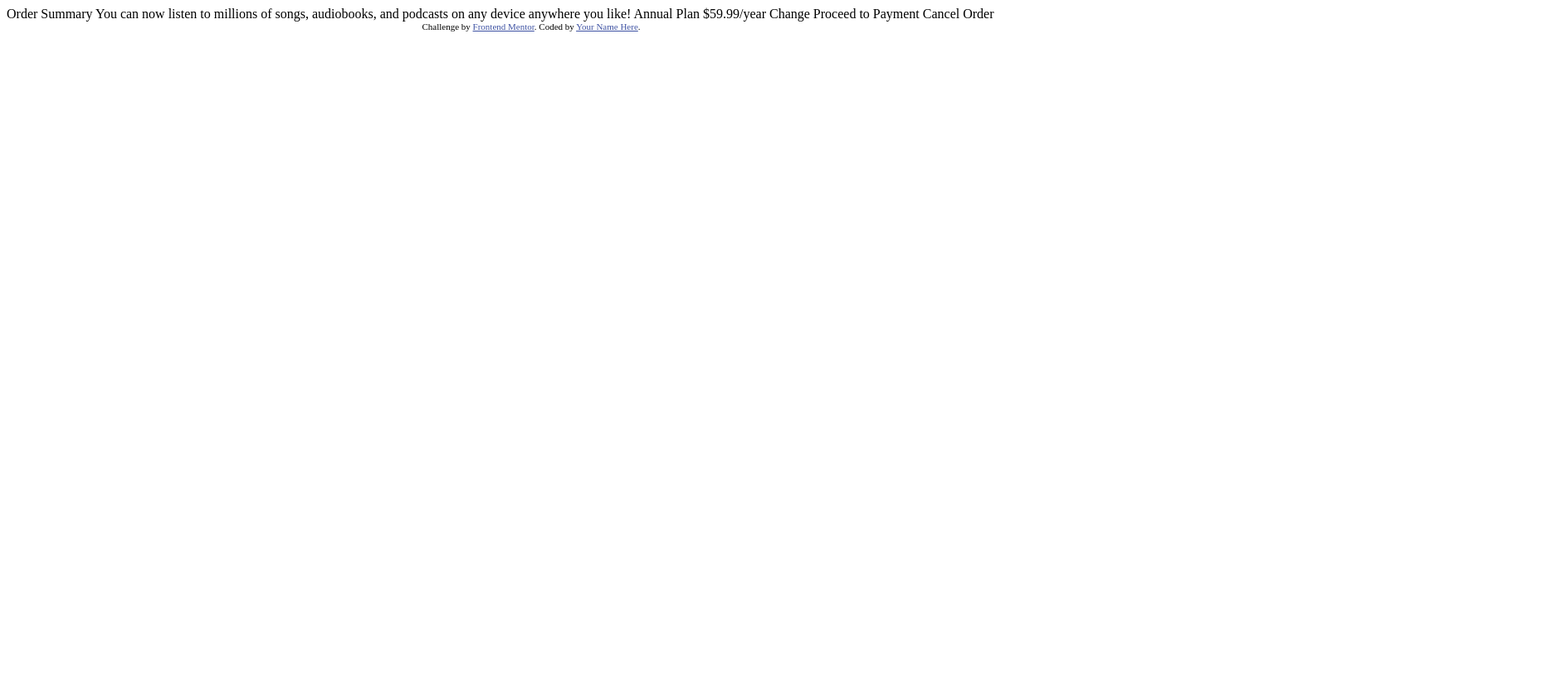
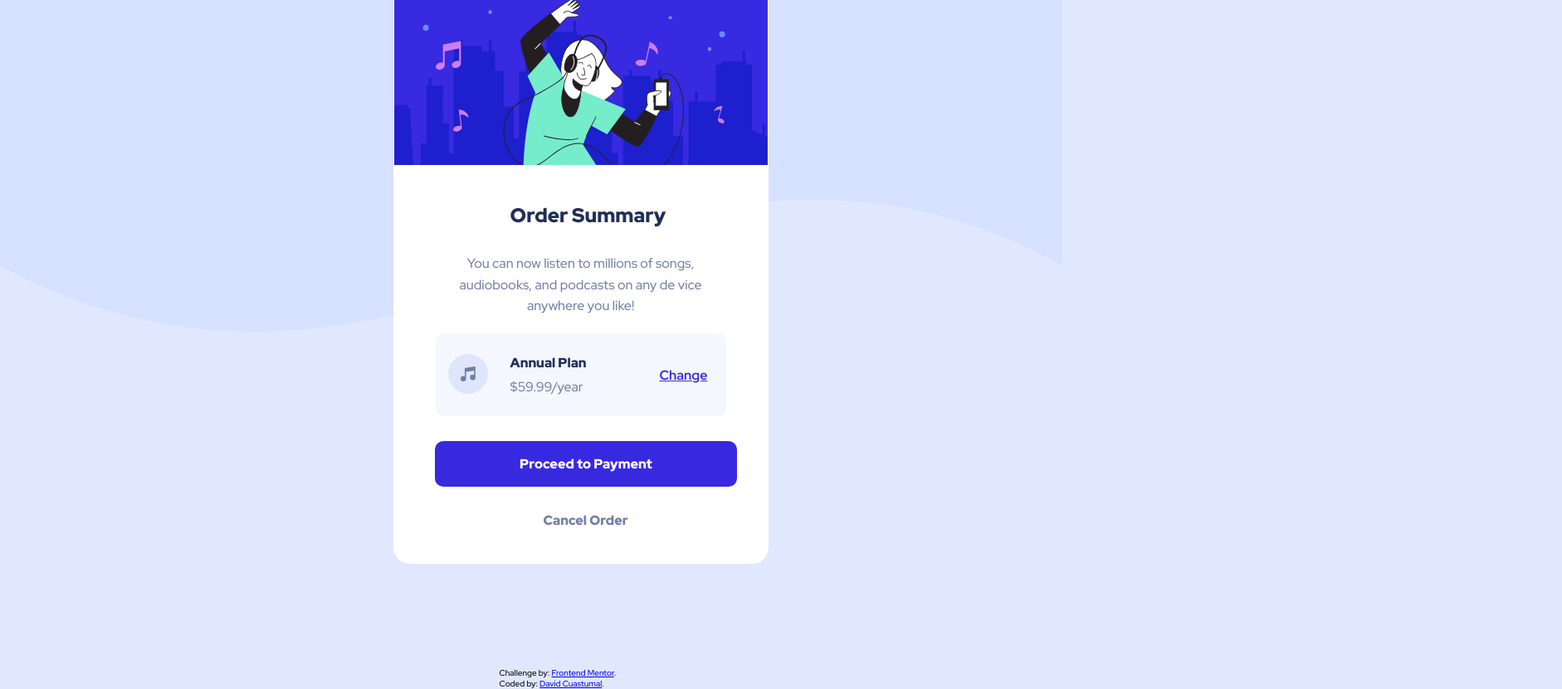
Before and after one commit to Dcuastumal/Order-summary-component, a plain HTML site: page index.html in a window 1280 px wide. Shown: the whole page at 83% size, 1882 px wide, since content can reach past the window. Before the commit the page ends 800 px from the top, so only its background shows below. Drawn offline with Linux system fonts and the light colour scheme.

Commit message:
End of the paage

```diff
--- /dev/null
+++ b/assets/css/body.css
@@ -0,0 +1,106 @@
+body{
+    background-color: var(--Pale-blue);
+    font-family: "Red Hat Display";
+    margin: 0px;
+}
+.background{
+    width: 100%;
+    height: 400px;
+}
+.container{
+   background-color: white;
+   position: absolute;
+   left: 37%;
+   bottom: 15%;
+   width: 450px;
+   height: 700px;
+   border: solid 1px transparent;
+   border-radius: 20px;
+}
+.background-image{
+    border-top-left-radius: 20px;
+    border-top-right-radius: 20px;
+}
+h2 {
+    color: var(--Dark-blue);
+    font-weight: 900;
+    margin-left: 140px;
+    margin-top: 40px;
+    margin-bottom: 30px;
+}
+.p1{
+    display: flex;
+    color: var(--Desaturated-blue);
+    margin-left: 50px;
+    margin-right: 50px;
+    text-align: center;
+    line-height: 1.6;
+}
+.container-plan{
+    background-color: var(--Very-pale-blue);
+    height: 100px;
+    margin: 20px 50px;
+    border-radius: 10px;
+}
+
+.icon-music{
+    position: absolute;
+    margin-top: 25px;
+    margin-left: 15px;
+}
+.annual-plan {
+    position: absolute;
+    margin-left: 20%;
+    margin-top: 25px;
+    color: var(--Dark-blue);
+    font-weight: 900;
+}
+.price{
+    position: absolute;
+    color: var(--Desaturated-blue);
+    margin-left: 20%;
+    margin-top: 12%;
+}
+.link-change {
+    position: absolute;
+    color: var(--Bright-blue);
+    font-weight: 700;
+    margin-left: 60%;
+    margin-top: 40px;
+}
+.link-change:hover {
+    color: rgba(56, 41, 224, 0.70);
+    text-decoration: none;
+}
+.btn-payment {
+    position: absolute;
+    border: 2px solid transparent;
+    background-color: var(--Bright-blue);
+    color: white;
+    text-decoration: none;
+    font-weight: 900;
+    border-radius: 10px;
+    padding: 15px 100px;
+    margin-left: 11%;
+    margin-top: 10px;
+}
+.btn-payment:hover {
+    background: rgba(56, 41, 224, 0.70);
+}
+.btn-cancel-order {
+    position: absolute;
+    color: var(--Desaturated-blue);
+    text-decoration: none;
+    font-weight: 900;
+    margin-top: 95px;
+    margin-left: 40%;
+}
+.btn-cancel-order:hover {
+    color: var(--Dark-blue);
+}
+.attribution{
+    position: relative;
+    top: 400px;
+    left: 47%;
+    font-size: 10px;
+}
--- /dev/null
+++ b/assets/css/main.css
@@ -0,0 +1,17 @@
+:root{
+/*Primary*/
+
+--Pale-blue: hsl(225, 100%, 94%);
+--Bright-blue: hsl(245, 75%, 52%);
+
+/*Neutral*/
+
+--Very-pale-blue: hsl(225, 100%, 98%);
+--Desaturated-blue: hsl(224, 23%, 55%);
+--Dark-blue: hsl(223, 47%, 23%);
+
+/*Typography*/
+
+--Font-size-paragraph: 16px;
+
+}
--- /dev/null
+++ b/assets/css/media.css
@@ -0,0 +1,39 @@
+@media only screen and (min-width: 416px){
+    .background-mobile {
+        display: none;
+    }
+}
+
+@media only screen and (max-width: 416px){
+    .background{
+        display: none;
+    }
+    .background-mobile{
+        width: 100%;
+    }
+    .container{
+        top: 10%;
+        left: 15px;
+        width: 380px;
+        height: 670px;
+    }
+    .background-image{
+        width: 380px;
+    }
+    .orderr {
+        margin-left: -40px;
+    }
+    .container-plan{
+        margin: 20px 20px;
+    }
+    .link-change {
+        margin-left: 65%;
+    }
+    .btn-payment {
+        padding: 15px 90px;
+        margin-left: 20px;
+    }
+    footer{
+        margin-top: 160px;
+    }
+}
--- a/index.html
+++ b/index.html
@@ -2,36 +2,58 @@
 <html lang="en">
 <head>
   <meta charset="UTF-8">
-  <meta name="viewport" content="width=device-width, initial-scale=1.0"> <!-- displays site properly based on user's device -->
-
-  <link rel="icon" type="image/png" sizes="32x32" href="./images/favicon-32x32.png">
-
+  <meta name="viewport" content="width=device-width, initial-scale=1.0">
+  <link rel="icon" type="image/png" sizes="32x32" href="assets/images/favicon-32x32.png">
   <title>Frontend Mentor | Order summary card</title>
 
-  <!-- Feel free to remove these styles or customise in your own stylesheet 👍 -->
-  <style>
-    .attribution { font-size: 11px; text-align: center; }
-    .attribution a { color: hsl(228, 45%, 44%); }
-  </style>
+  <link rel="preconnect" href="https://fonts.googleapis.com">
+  <link rel="preconnect" href="https://fonts.gstatic.com" crossorigin>
+  <link href="https://fonts.googleapis.com/css2?family=Big+Shoulders+Display&family=Lexend+Deca&family=Montserrat&family=Quicksand:wght@300;500;700&family=Red+Hat+Display:wght@500;700;900&display=swap" rel="stylesheet">
+
+
+  <link rel="stylesheet" href="assets/css/main.css">
+  <link rel="stylesheet" href="assets/css/body.css">
+  <link rel="stylesheet" href="assets/css/media.css">
 </head>
 <body>
-
-  Order Summary
-
-  You can now listen to millions of songs, audiobooks, and podcasts on any
-  device anywhere you like!
-
-  Annual Plan
-  $59.99/year
-
-  Change
-
-  Proceed to Payment
-  Cancel Order
-
-  <div class="attribution">
-    Challenge by <a href="https://www.frontendmentor.io?ref=challenge" target="_blank">Frontend Mentor</a>.
-    Coded by <a href="#">Your Name Here</a>.
-  </div>
+  <img class="background" src="assets/images/pattern-background-desktop.svg" alt="pattern background">
+  <img class="background-mobile" src="assets/images/pattern-background-mobile.svg" alt="pattern background mobile">
+  <main>
+    <div class="container">
+      <div class="background-header">
+        <img class="background-image" src="assets/images/illustration-hero.svg" alt="illustration hero">
+      </div>
+      <div class="body-container">
+        <div class="orderr">
+          <h2>
+            Order Summary
+          </h2>
+        </div>
+        <p class="p1">
+          You can now listen to millions of songs, audiobooks, and podcasts on any de vice anywhere you like!
+        </p>
+        <div class="container-plan">
+          <img class="icon-music" src="assets/images/icon-music.svg" alt="icon music">
+          <p class="annual-plan">
+            Annual Plan
+          </p>
+          <p class="price">
+            $59.99/year
+          </p>
+          <a class="link-change" href="/">Change</a>
+        </div>
+        <div class="payment-container">
+          <a href="" class="btn-payment">Proceed to Payment</a>
+          <a href="" class="btn-cancel-order">Cancel Order</a>
+        </div>
+      </div>
+    </div>
+  </main>
+  <footer>
+    <div class="attribution">
+      Challenge by: <a href="https://www.frontendmentor.io?ref=challenge" target="_blank">Frontend Mentor</a>. <br>
+      Coded by: <a href="https://github.com/Dcuastumal" target="_blank">David Cuastumal</a>.
+    </div>
+  </footer>
 </body>
 </html>
```
Also changed, not shown: assets/images/favicon-32x32.png (renamed from images/favicon-32x32.png), assets/images/icon-music.svg (renamed from images/icon-music.svg), assets/images/illustration-hero.svg (renamed from images/illustration-hero.svg), assets/images/pattern-background-desktop.svg (renamed from images/pattern-background-desktop.svg), assets/images/pattern-background-mobile.svg (renamed from images/pattern-background-mobile.svg).
